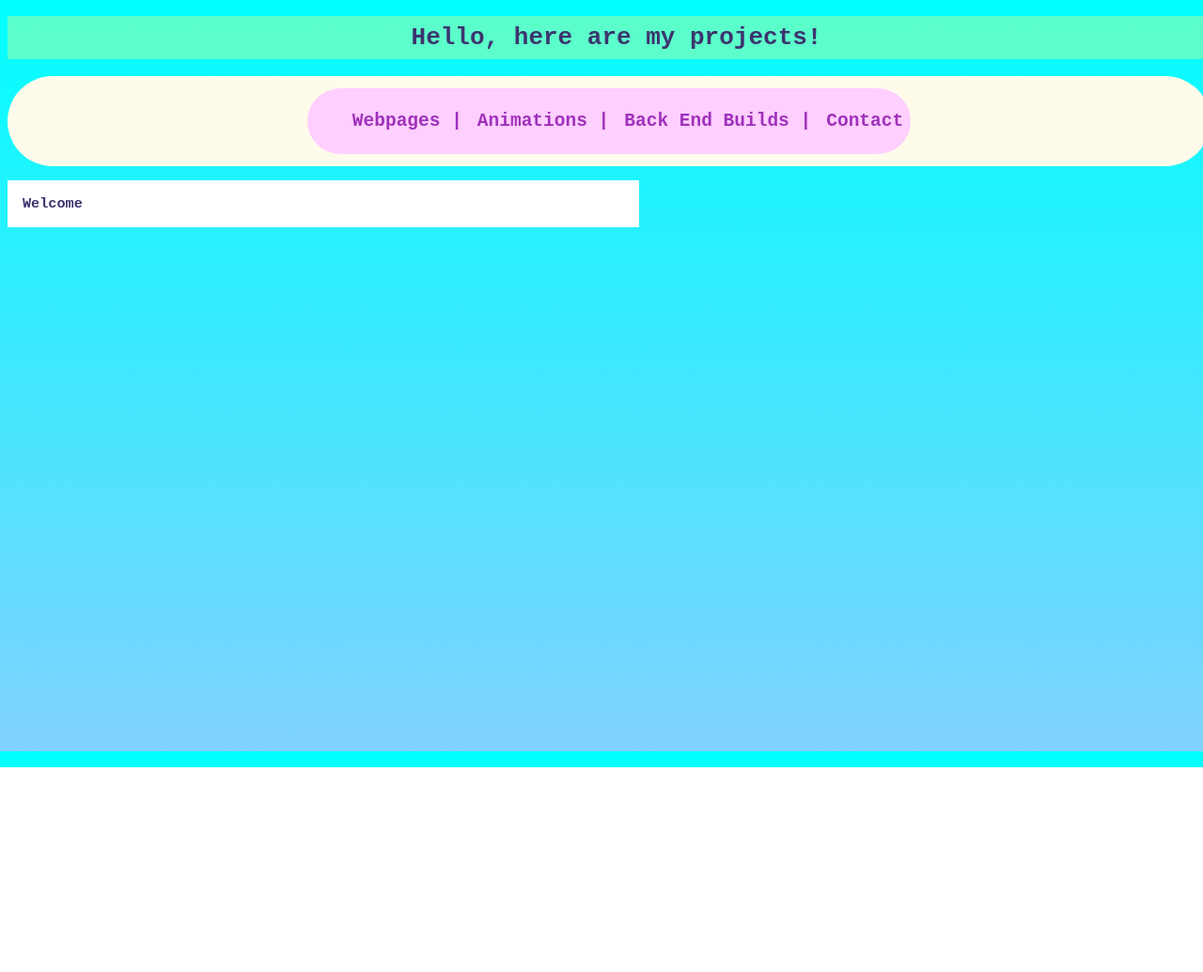
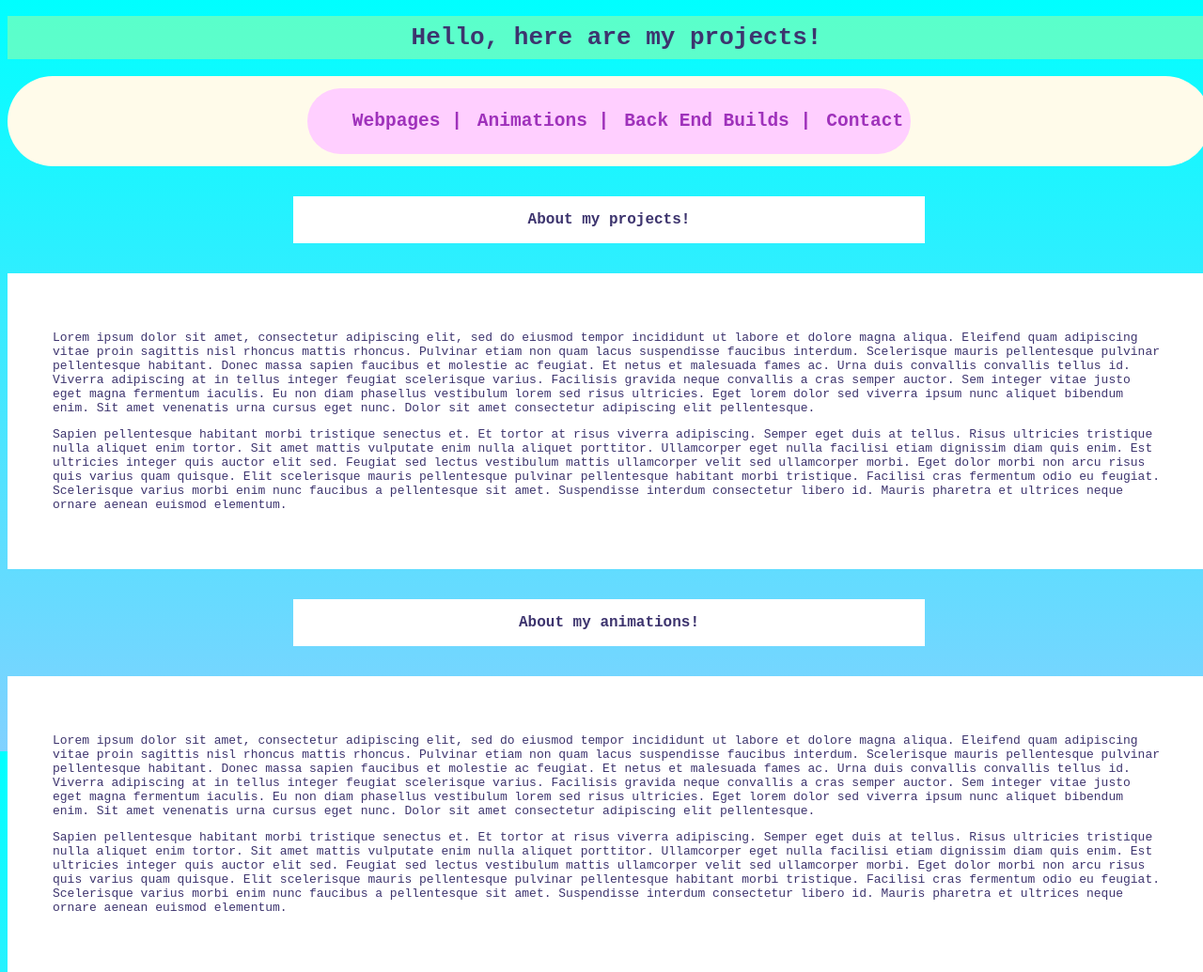
Before and after one commit to CitrusDivided/FCC-Cert-Builds, a plain HTML site: page index.html in a window 1280 px wide. Shown: the top 1035 px of the page at 94% size. Before the commit the page ends 817 px from the top, so only its background shows below. Drawn offline with Linux system fonts and the light colour scheme.

Commit message:
HTML+CSS: Sub-sect. in accordance to accessibility

```diff
--- a/CSS/style.css
+++ b/CSS/style.css
@@ -30,9 +30,27 @@ h2{
     padding: 0.5rem
 }
 h3{
+    font-size: large;
+    text-align: center;
+    margin: auto;
+    margin-top: 2rem;
     width: 50%;
     background: white;
     padding: 1rem;
+}
+h4{
+    font-size: large;
+    text-align: center;
+    margin: auto;
+    margin-top: 2rem;
+    width: 50%;
+    background: white;
+    padding: 1rem;
+}
+#projects{
+    margin-top: 2rem;
+    padding: 3rem;
+    background: white;
 }
 html{
     height: 100%;
--- a/index.html
+++ b/index.html
@@ -17,6 +17,15 @@
         <li><h2><a href="#">Contact</a></h2></li>
     </ul>
     </nav>
-    <h3>Welcome</h3>
+    <h3>About my projects!</h3>
+    <div id="projects">
+        <p>Lorem ipsum dolor sit amet, consectetur adipiscing elit, sed do eiusmod tempor incididunt ut labore et dolore magna aliqua. Eleifend quam adipiscing vitae proin sagittis nisl rhoncus mattis rhoncus. Pulvinar etiam non quam lacus suspendisse faucibus interdum. Scelerisque mauris pellentesque pulvinar pellentesque habitant. Donec massa sapien faucibus et molestie ac feugiat. Et netus et malesuada fames ac. Urna duis convallis convallis tellus id. Viverra adipiscing at in tellus integer feugiat scelerisque varius. Facilisis gravida neque convallis a cras semper auctor. Sem integer vitae justo eget magna fermentum iaculis. Eu non diam phasellus vestibulum lorem sed risus ultricies. Eget lorem dolor sed viverra ipsum nunc aliquet bibendum enim. Sit amet venenatis urna cursus eget nunc. Dolor sit amet consectetur adipiscing elit pellentesque.</p>
+        <p>Sapien pellentesque habitant morbi tristique senectus et. Et tortor at risus viverra adipiscing. Semper eget duis at tellus. Risus ultricies tristique nulla aliquet enim tortor. Sit amet mattis vulputate enim nulla aliquet porttitor. Ullamcorper eget nulla facilisi etiam dignissim diam quis enim. Est ultricies integer quis auctor elit sed. Feugiat sed lectus vestibulum mattis ullamcorper velit sed ullamcorper morbi. Eget dolor morbi non arcu risus quis varius quam quisque. Elit scelerisque mauris pellentesque pulvinar pellentesque habitant morbi tristique. Facilisi cras fermentum odio eu feugiat. Scelerisque varius morbi enim nunc faucibus a pellentesque sit amet. Suspendisse interdum consectetur libero id. Mauris pharetra et ultrices neque ornare aenean euismod elementum.</p>
+    </div>
+    <h4> About my animations!</h4>
+    <div id="projects">
+        <p>Lorem ipsum dolor sit amet, consectetur adipiscing elit, sed do eiusmod tempor incididunt ut labore et dolore magna aliqua. Eleifend quam adipiscing vitae proin sagittis nisl rhoncus mattis rhoncus. Pulvinar etiam non quam lacus suspendisse faucibus interdum. Scelerisque mauris pellentesque pulvinar pellentesque habitant. Donec massa sapien faucibus et molestie ac feugiat. Et netus et malesuada fames ac. Urna duis convallis convallis tellus id. Viverra adipiscing at in tellus integer feugiat scelerisque varius. Facilisis gravida neque convallis a cras semper auctor. Sem integer vitae justo eget magna fermentum iaculis. Eu non diam phasellus vestibulum lorem sed risus ultricies. Eget lorem dolor sed viverra ipsum nunc aliquet bibendum enim. Sit amet venenatis urna cursus eget nunc. Dolor sit amet consectetur adipiscing elit pellentesque.</p>
+        <p>Sapien pellentesque habitant morbi tristique senectus et. Et tortor at risus viverra adipiscing. Semper eget duis at tellus. Risus ultricies tristique nulla aliquet enim tortor. Sit amet mattis vulputate enim nulla aliquet porttitor. Ullamcorper eget nulla facilisi etiam dignissim diam quis enim. Est ultricies integer quis auctor elit sed. Feugiat sed lectus vestibulum mattis ullamcorper velit sed ullamcorper morbi. Eget dolor morbi non arcu risus quis varius quam quisque. Elit scelerisque mauris pellentesque pulvinar pellentesque habitant morbi tristique. Facilisi cras fermentum odio eu feugiat. Scelerisque varius morbi enim nunc faucibus a pellentesque sit amet. Suspendisse interdum consectetur libero id. Mauris pharetra et ultrices neque ornare aenean euismod elementum.</p>
+    </div>
 </body>
 </html>
```
